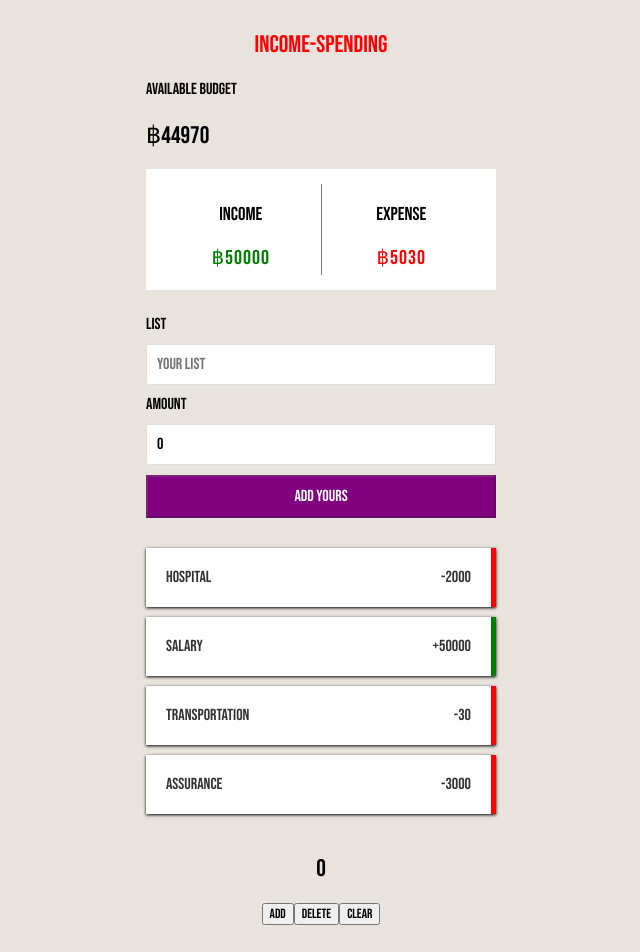
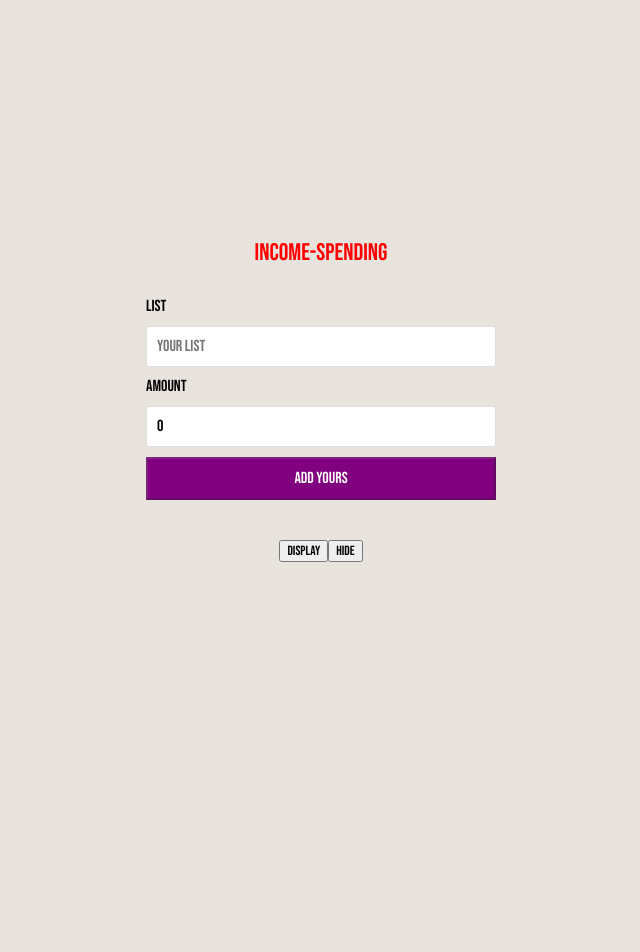
Before and after one commit to Yothin-H/react_basic, a React (Create React App) app in the folder react-basic/: page / in a window 1280 px wide. Shown: the top 952 px of the page, without its empty margins (319-959 px from the left). After the commit the page ends 800 px from the top, so only its background shows below. Built offline with nearby package versions, Linux system fonts and the light colour scheme.

Commit message:
state reducer II

```diff
--- a/react-basic/src/App.js
+++ b/react-basic/src/App.js
@@ -21,10 +21,10 @@
 
 function App() {
   const initData=[
-    {id:1,title:'Hospital' ,amount:-2000},
-    {id:2,title:'Salary' ,amount:50000},
-    {id:3,title:'Transportation' ,amount:-30},
-    {id:4,title:'Assurance' ,amount:-3000}
+    // {id:1,title:'Hospital' ,amount:-2000},
+    // {id:2,title:'Salary' ,amount:50000},
+    // {id:3,title:'Transportation' ,amount:-30},
+    // {id:4,title:'Assurance' ,amount:-3000}
   ]
   const [items,setItems]=useState(initData)
 
@@ -49,19 +49,18 @@
 
 
   //reducer state
-  const [count, setCount] = useState(0)
+  const [showReport, setShowReport] = useState(false)
   const reducer = (state,action) => {
     switch(action.type){
-      case 'ADD' :
-        return state+action.payload
-      case 'SUB' :
-        return state-action.payload
-      case 'CLEAR' :
-        return 0
+      case 'SHOW' :
+        return setShowReport(true)
+      case 'HIDE' :
+        return setShowReport(false)
+
     }
   }
 
-  const [result,dispatch]=useReducer(reducer,count)
+  const [result,dispatch]=useReducer(reducer,showReport)
 
   return (
     <DataContext.Provider value={
@@ -72,15 +71,15 @@
       }>
       <section className='container'>
         <Title/>
-        <ReportComponent/>
+        {showReport && <ReportComponent/>}
         {/* <Description/> */}
         <FormComponent onAddItem={onAddNewItem}/>
         <Transaction items={items}/>
         <div align='center'>
           <h1>{result}</h1>
-          <button onClick={()=>dispatch({type:'ADD',payload:10})}>Add</button>
-          <button onClick={()=>dispatch({type:'SUB',payload:5})}>Delete</button>
-          <button onClick={()=>dispatch({type:'CLEAR'})}>Clear</button>
+          <button onClick={()=>dispatch({type:'SHOW'})}>Display</button>
+          <button onClick={()=>dispatch({type:'HIDE'})}>Hide</button>
+
         </div>
       </section>
     </DataContext.Provider>
```
